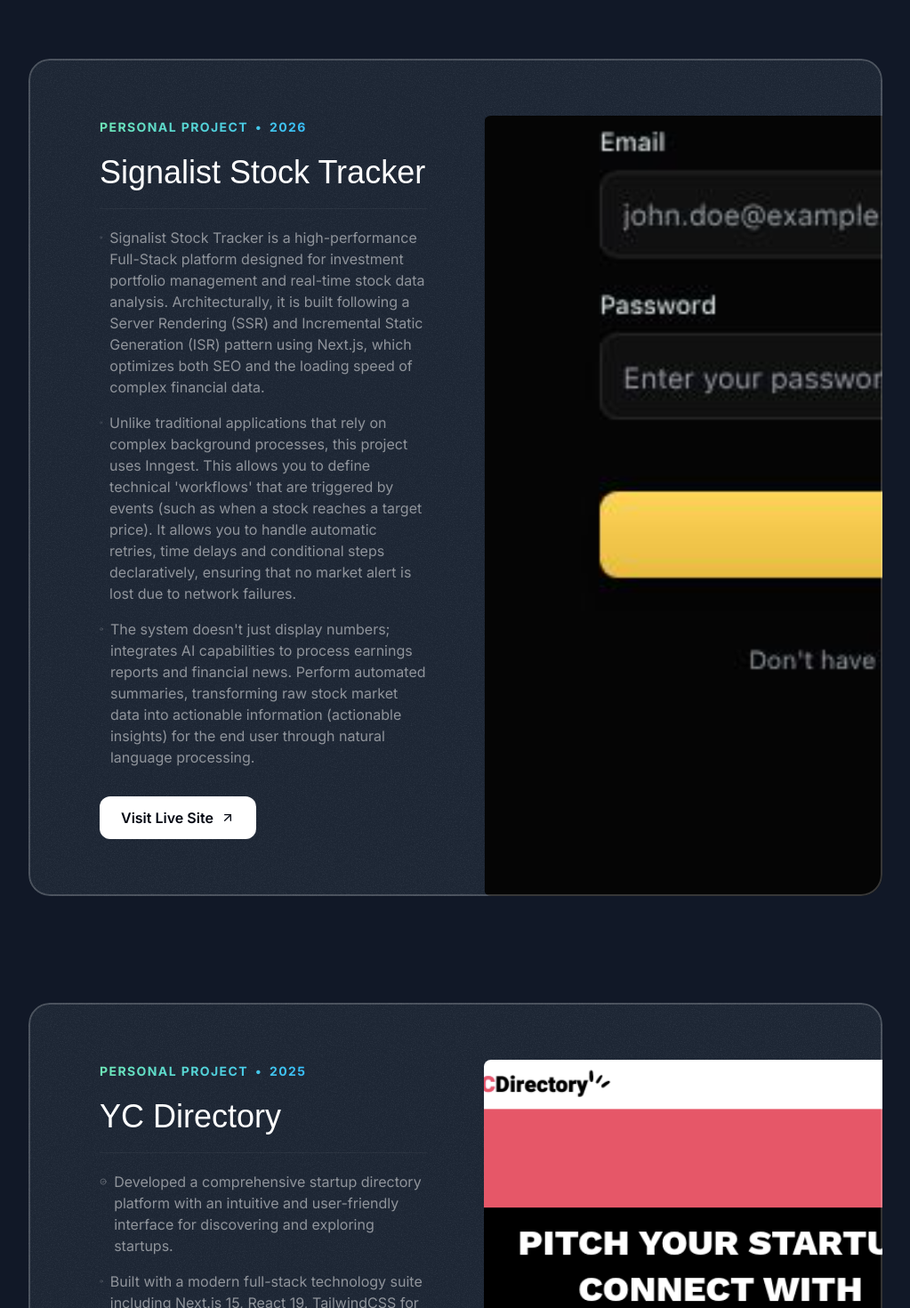
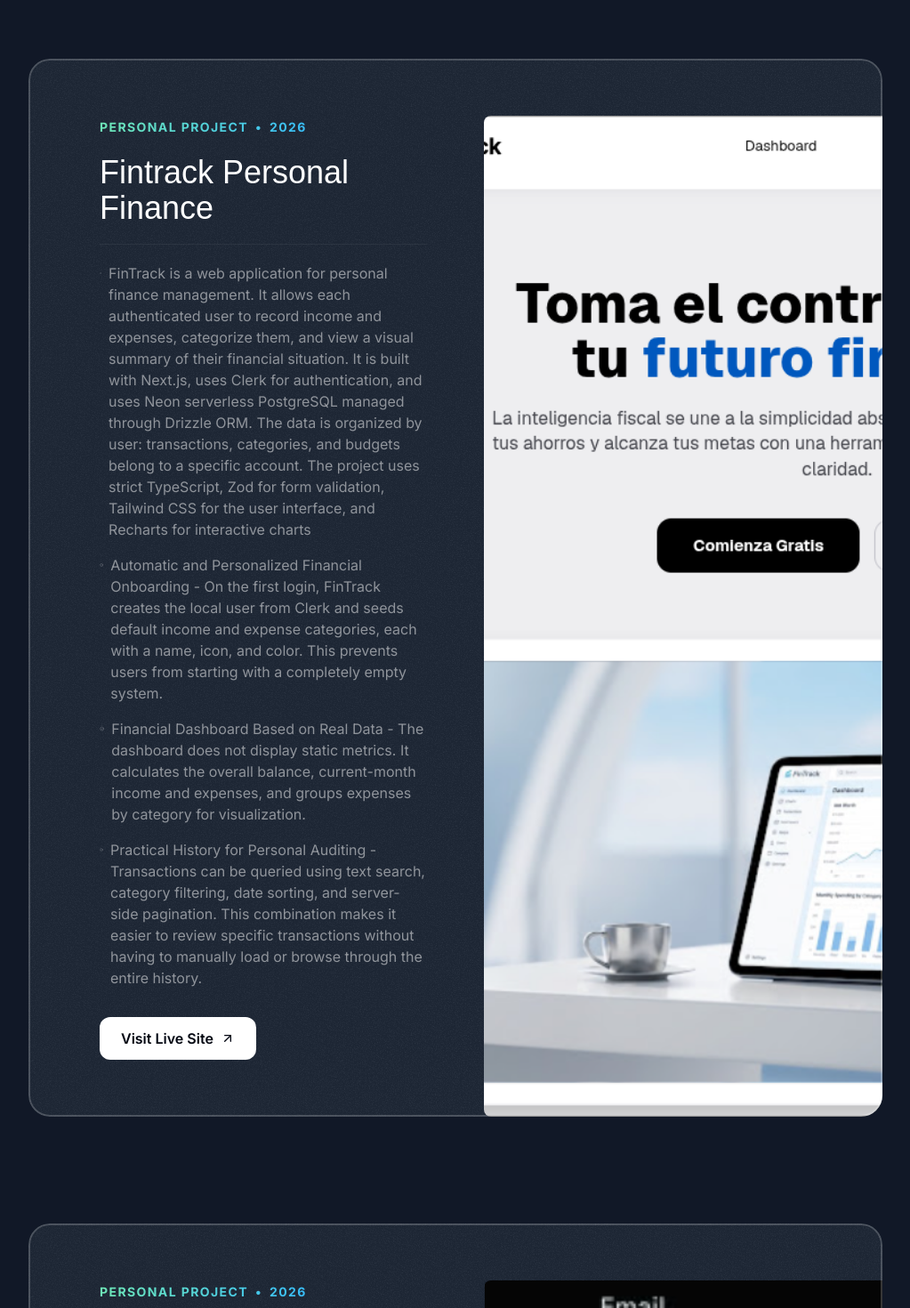
Before and after one commit to Dfcuevas/new-portfolio, a Next.js app: page / in a window 1280 px wide. Shown: the part 1320-2790 px from the top of the page at 89% size, without its empty margins (128-1151 px from the left). Built offline with nearby package versions, Linux system fonts and the light colour scheme; a web font is replaced by a local one.

Commit message:
feature/adding new project info

```diff
--- /dev/null
+++ b/pnpm-workspace.yaml
@@ -0,0 +1,2 @@
+allowBuilds:
+  unrs-resolver: true
--- a/src/dataProjects.ts
+++ b/src/dataProjects.ts
@@ -3,8 +3,34 @@
 import TwitterCloneApp from "@/assets/images/twitter-clone.png";
 import ChatApp from "@/assets/images/Chat-app.png";
 import Signalist from "@/assets/images/signalist.png";
+import Fintrack from "@/assets/images/finTrack_img.png";
 
 export const portfolioProjects = [
+  {
+    company: "Personal Project",
+    year: "2026",
+    title: "Fintrack Personal Finance",
+    results: [
+      {
+        title:
+          "FinTrack is a web application for personal finance management. It allows each authenticated user to record income and expenses, categorize them, and view a visual summary of their financial situation. It is built with Next.js, uses Clerk for authentication, and uses Neon serverless PostgreSQL managed through Drizzle ORM. The data is organized by user: transactions, categories, and budgets belong to a specific account. The project uses strict TypeScript, Zod for form validation, Tailwind CSS for the user interface, and Recharts for interactive charts",
+      },
+      {
+        title:
+          "Automatic and Personalized Financial Onboarding - On the first login, FinTrack creates the local user from Clerk and seeds default income and expense categories, each with a name, icon, and color. This prevents users from starting with a completely empty system.",
+      },
+      {
+        title:
+          "Financial Dashboard Based on Real Data - The dashboard does not display static metrics. It calculates the overall balance, current-month income and expenses, and groups expenses by category for visualization.",
+      },
+      {
+        title:
+          "Practical History for Personal Auditing - Transactions can be queried using text search, category filtering, date sorting, and server-side pagination. This combination makes it easier to review specific transactions without having to manually load or browse through the entire history.",
+      },
+    ],
+    link: "https://fintrack-psi-three.vercel.app/",
+    image: Fintrack,
+  },
   {
     company: "Personal Project",
     year: "2026",
```
Also changed, not shown: src/assets/images/finTrack_img.png (added), 1 other file (tests, documents, lock files or other folders).
